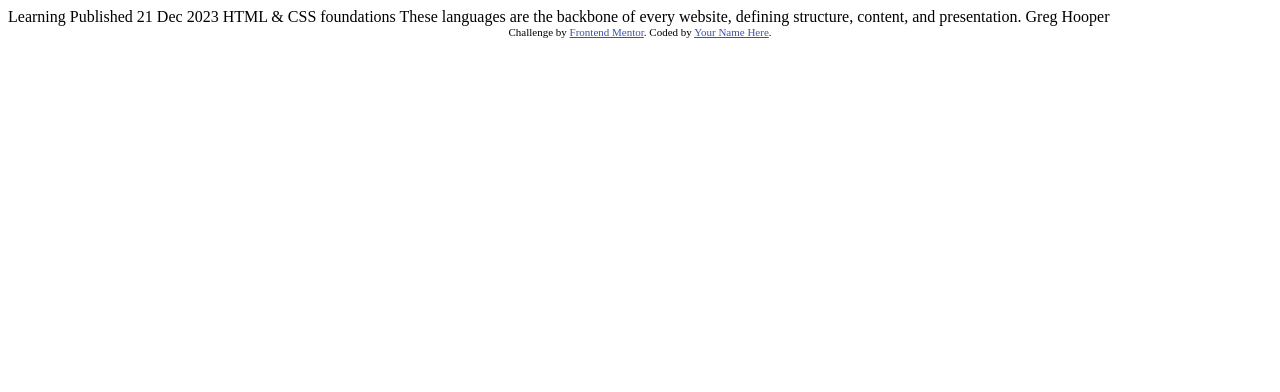
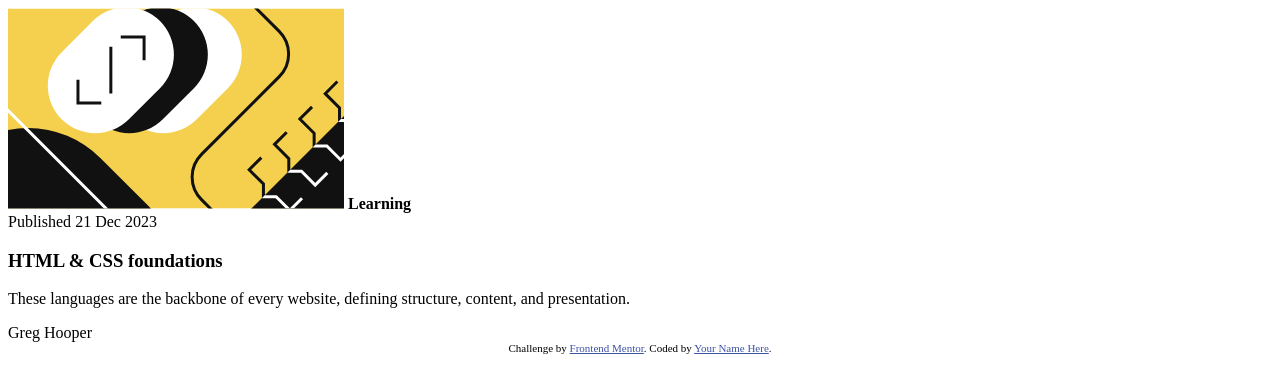
Before and after one commit to rafifrizqullah/Blog-preview-card, a plain HTML site: page index.html in a window 1280 px wide. Drawn offline with Linux system fonts and the light colour scheme.

Commit message:
Update index.html

```diff
--- a/index.html
+++ b/index.html
@@ -15,20 +15,21 @@
   </style>
 </head>
 <body>
-
-  Learning
-
-  Published 21 Dec 2023
-
-  HTML & CSS foundations
-
-  These languages are the backbone of every website, defining structure, content, and presentation.
-
-  Greg Hooper
-
-  <div class="attribution">
-    Challenge by <a href="https://www.frontendmentor.io?ref=challenge" target="_blank">Frontend Mentor</a>.
-    Coded by <a href="#">Your Name Here</a>.
-  </div>
+  <main>
+    <div class="card">
+      <img src="assets/images/illustration-article.svg" alt="">
+      <strong>Learning</strong>
+      <div>Published <time>21 Dec 2023</time></div>
+      <h3>HTML & CSS foundations</h3>
+      <p>These languages are the backbone of every website, defining structure, content, and presentation.</p>
+      <span>Greg Hooper</span>
+    </div>
+  </main>
+  <footer>
+    <div class="attribution">
+      Challenge by <a href="https://www.frontendmentor.io?ref=challenge" target="_blank">Frontend Mentor</a>.
+      Coded by <a href="#">Your Name Here</a>.
+    </div>
+  </footer>
 </body>
 </html>
```
